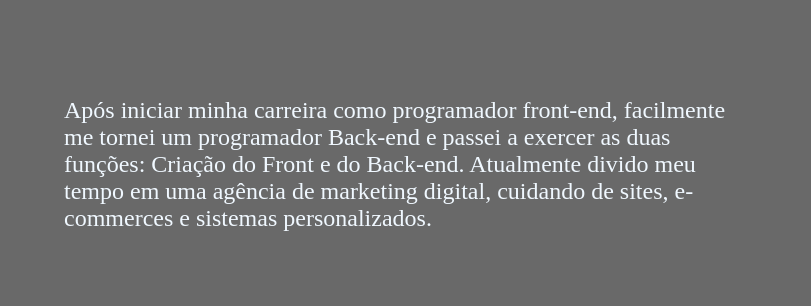
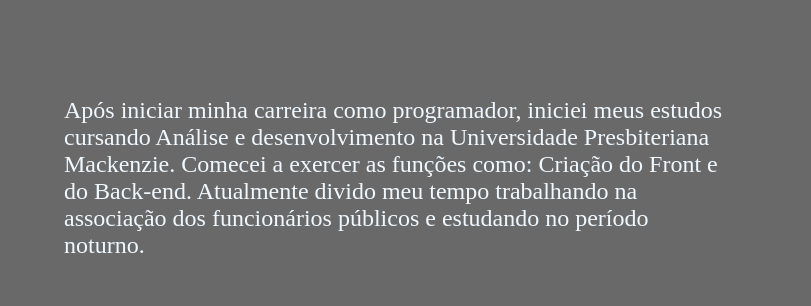
Before and after one commit to isaiasgone/repository, a plain HTML site: page index.html in a window 1280 px wide. Shown: the part 303-609 px from the top of the page, 0-811 px from the left. Drawn offline with Linux system fonts and the light colour scheme.

Commit message:
Atualização index.html

```diff
--- a/index.html
+++ b/index.html
@@ -20,7 +20,7 @@
 
             <p class="apresentacao__conteudo__texto">Olá, neste site você podera encontrar algumas informações sobre quem sou, meus portfólios e espero que eu possa ajuda-lô com o que precisa!</p>
             <p class="apresentacao__conteudo__texto"></p>
-                <p class="apresentacao__conteudotexto__segundo">Após iniciar minha carreira como programador front-end, facilmente me tornei um programador Back-end e passei a exercer as duas funções: Criação do Front e do Back-end. Atualmente divido meu tempo em uma agência de marketing digital, cuidando de sites, e-commerces e sistemas personalizados.</p>
+                <p class="apresentacao__conteudotexto__segundo">Após iniciar minha carreira como programador, iniciei meus estudos cursando Análise e desenvolvimento na Universidade Presbiteriana Mackenzie. Comecei a exercer as funções como: Criação do Front e do Back-end. Atualmente divido meu tempo trabalhando na associação dos funcionários públicos e estudando no período noturno.</p>
             <div>
             </div>
     </section>
```
